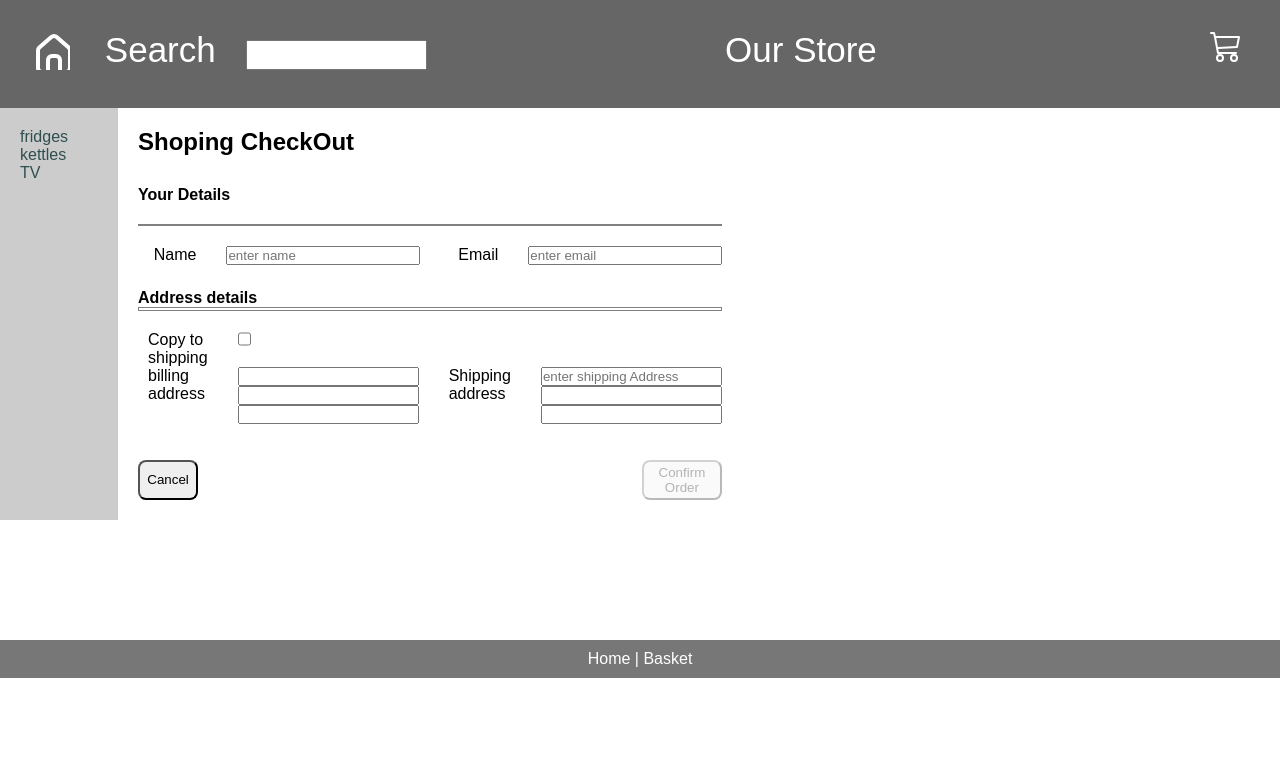
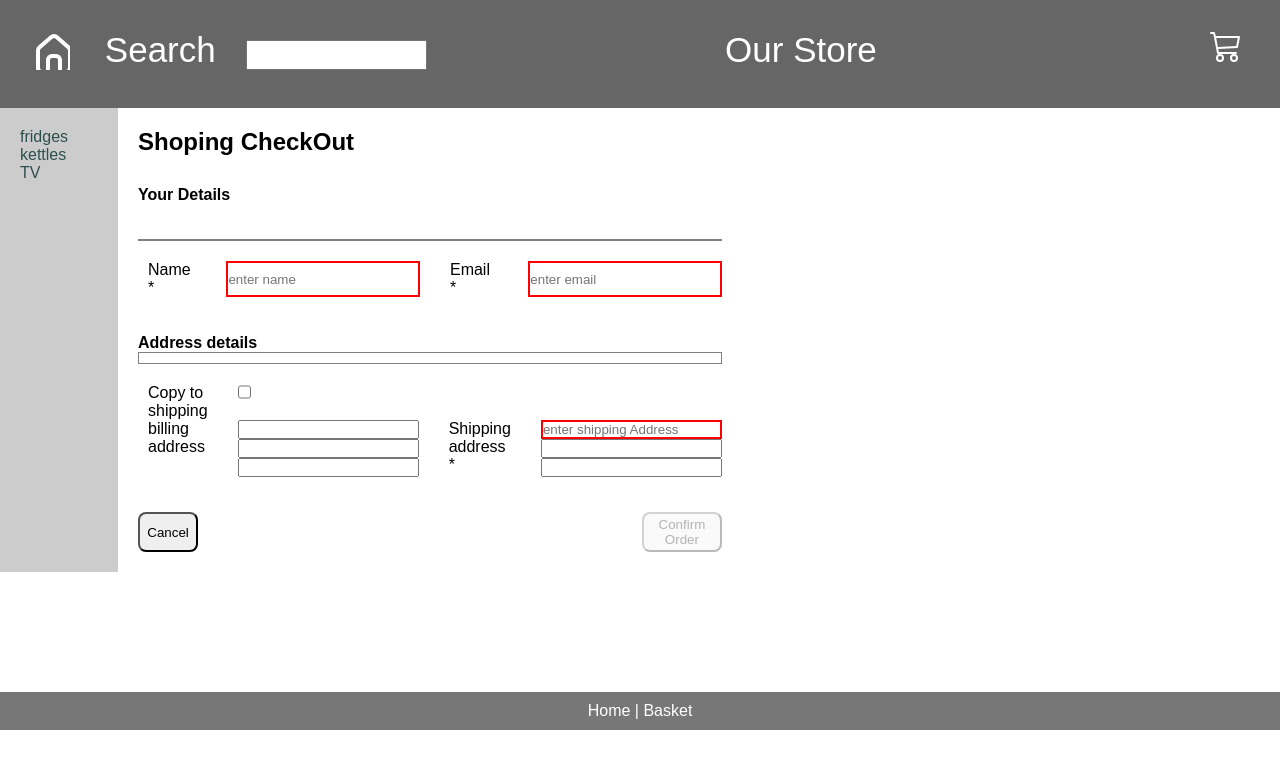
Before and after one commit to rongot/react-e-store, a React (Create React App) app in the folder e-store/: page /checkout in a window 1280 px wide. Shown: the top 768 px of the page. Built offline with nearby package versions, Linux system fonts and the light colour scheme; data requests are answered from the project's data file.

Commit message:
last commit

```diff
--- a/e-store/src/App.css
+++ b/e-store/src/App.css
@@ -221,4 +221,5 @@ display: flex;
 #emptyResult{
   font-size: 35px;
   color: red;
+
 }
--- a/e-store/src/Components/checkout.js
+++ b/e-store/src/Components/checkout.js
@@ -7,7 +7,12 @@ const Checkout = () => {
   const [form,SetForm]=useState({
     name:'',
     email:"",
-    shippingAddress1:""
+    shippingAddress1:"",
+    touched:{
+      name:false,
+      email:false,
+      shippingAddress1:false
+    }
 
   })
   const errors = {
@@ -48,6 +53,20 @@ const Checkout = () => {
   //     return disabled
   // }
 
+  const handleBlur=(ev)=>{
+    const {name}=ev.target;
+    SetForm((prevState) => {
+      return {
+        ...prevState,
+       touched:{
+        ...form.touched,
+        [name]:true
+
+      }
+      }
+    })
+  }
+
 
   return (
     <form onSubmit={handleSubmit}>
@@ -58,10 +77,23 @@ const Checkout = () => {
       </CheckoutHeader>
       <CheckoutHeaderLine/>
       <CheckoutTable>
-         <CheckoutFormLabel>Name</CheckoutFormLabel>
-         <input type='texr' name='name' onChange={handleChange} placeholder='enter name' />
-         <CheckoutFormLabel>Email</CheckoutFormLabel>
-         <input type='texr' name='email' onChange={handleChange} placeholder='enter email'  />
+         <CheckoutFormLabel>Name *</CheckoutFormLabel>
+         <CheckoutFormInput
+           type='texr'
+           name='name'
+           onChange={handleChange}
+           placeholder='enter name'
+           invalid={errors["name"]}
+           onBlur={handleBlur}
+           />
+         <CheckoutFormLabel>Email *</CheckoutFormLabel>
+         <CheckoutFormInput
+             type='texr'
+             name='email'
+             onChange={handleChange}
+             placeholder='enter email'
+             invalid={errors["email"]}
+             />
       </CheckoutTable>
       <CheckoutHeader><h4>Address details</h4></CheckoutHeader>
       <CheckoutHeaderLine/>
@@ -74,9 +106,15 @@ const Checkout = () => {
           <input type='text' name='billingAddress2'></input>
           <input type='text' name='billingCity'></input>
         </CheckoutAddress>
-        <CheckoutFormLabel>Shipping address</CheckoutFormLabel>
+        <CheckoutFormLabel>Shipping address *</CheckoutFormLabel>
         <CheckoutAddress>
-          <input type='text' name='shippingAddress1' onChange={handleChange} placeholder='enter shipping Address'></input>
+          <CheckoutFormInput
+            type='text'
+            name='shippingAddress1'
+            onChange={handleChange}
+            placeholder='enter shipping Address'
+            invalid={errors["shippingAddress1"]}
+            />
           <input type='text' name='shippingAddress2'></input>
           <input type='text' name='shippingCity'></input>
         </CheckoutAddress>
@@ -128,6 +166,11 @@ column-gap: 20px;
 const CheckoutFormLabel=styled.label`
 justify-self: end;
 `
+const CheckoutFormInput=styled.input`
+border-color:${(props)=>(props.invalid ? "red" : "black" )};
+border-widht:${(props)=>(props.invalid ? "3px" : "1px" )};
+border-style: solid;
+`
 const CheckoutFormCheckbox=styled.input`
 grid-column: 2 / span 3;
 justify-self: start;
--- a/e-store/src/index.js
+++ b/e-store/src/index.js
@@ -15,7 +15,3 @@ root.render(
   </CartContextProvider>
   </React.StrictMode>
 );
-
-// If you want to start measuring performance in your app, pass a function
-// to log results (for example: reportWebVitals(console.log))
-// or send to an analytics endpoint. Learn more: https://bit.ly/CRA-vitals
```
